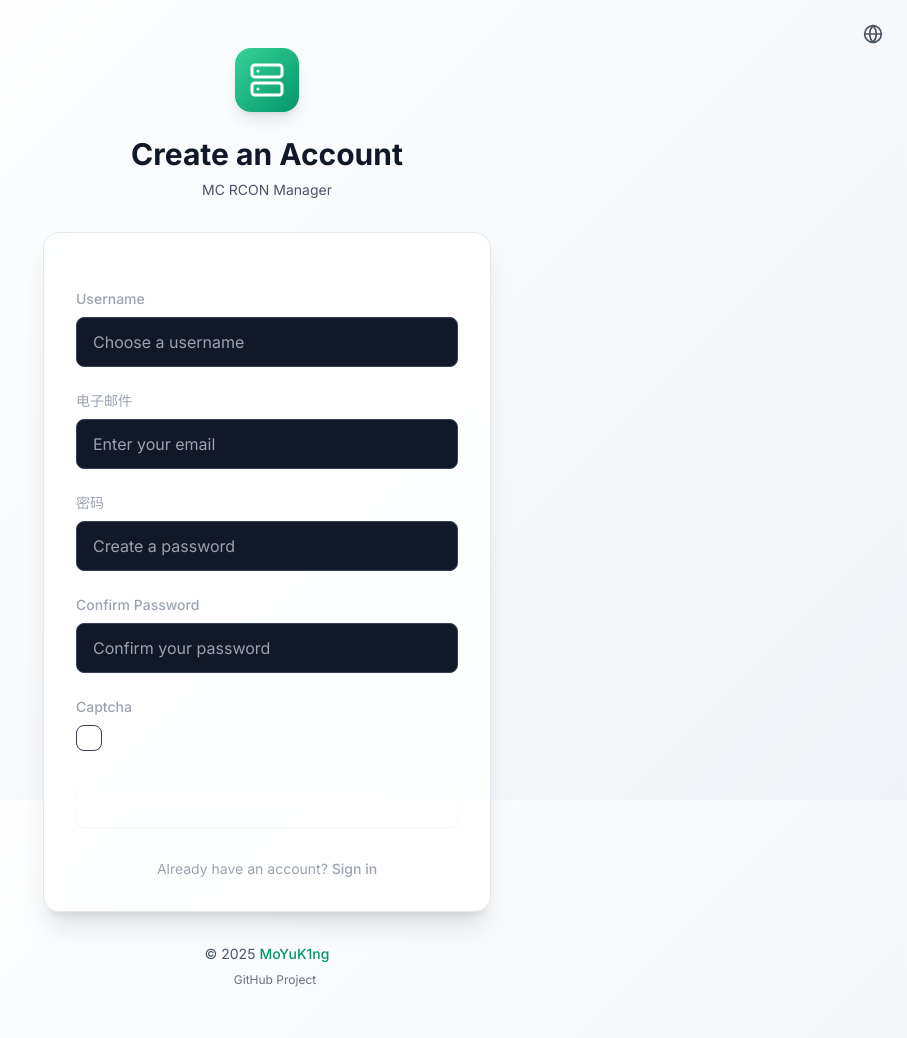
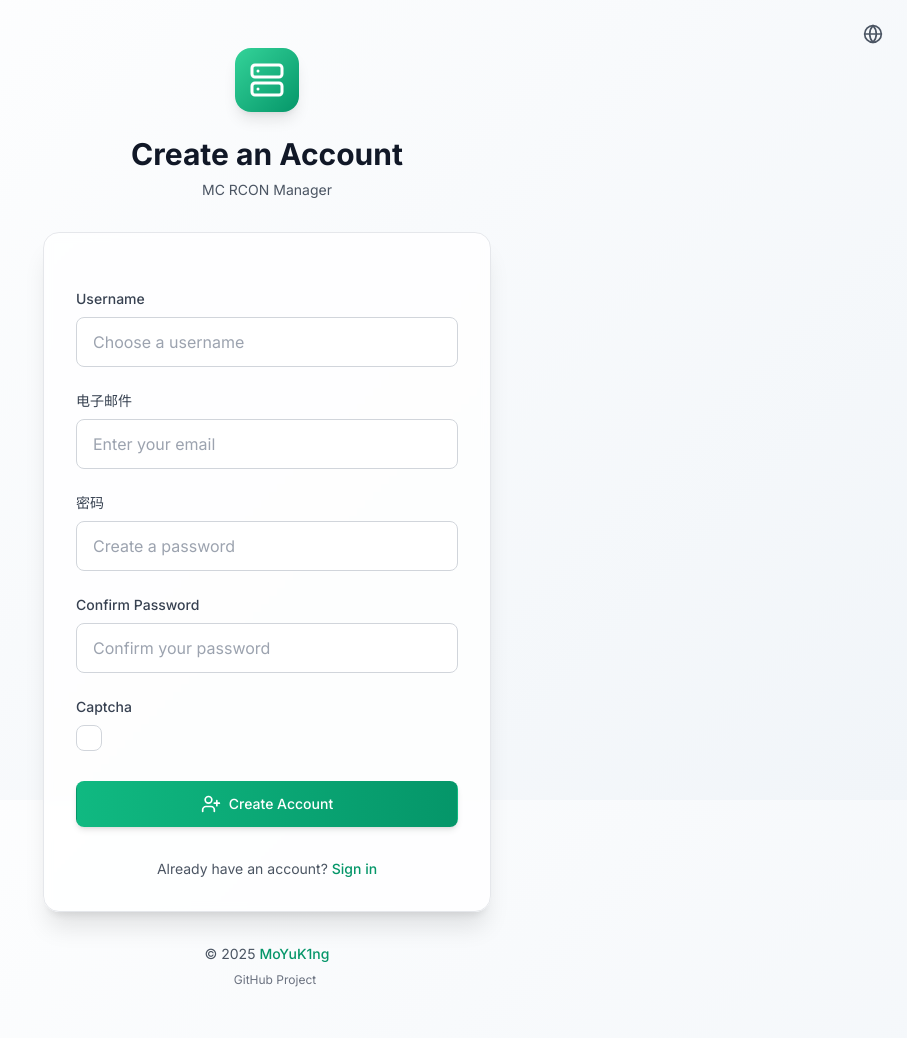
Before and after one commit to MoYuK1ng/MC_rcon_manage, a Django app: page /register/ in a window 1280 px wide. Shown: the whole page, without its empty margins (373-1280 px from the left). Run offline with Django 5.2, Linux system fonts and the light colour scheme; parts of the project's set-up code (start-up, migrations or seed data) failed here and were passed over; some libraries are stand-ins or nearby versions.

Commit message:
fix: convert all auth form inputs to light theme
- Change all input backgrounds from gray-900 to white
- Update borders from gray-700 to gray-300
- Add text-gray-900 for input text color
- Add placeholder-gray-400 for placeholder styling
- Update labels from gray-400 to gray-700
- Change focus rings from primary to emerald-500
- Update buttons to use emerald gradient
- Update all link colors to emerald theme
- Update icon colors to gray-400
- Apply changes to both English and Chinese versions
- Improve overall consistency with light theme design

```diff
--- a/servers/templates/registration/register.html
+++ b/servers/templates/registration/register.html
@@ -35,51 +35,51 @@
         {% endfor %}
 
         <div>
-            <label for="{{ form.username.id_for_label }}" class="block text-sm font-medium text-gray-400 mb-2">{% trans "Username" %}</label>
+            <label for="{{ form.username.id_for_label }}" class="block text-sm font-medium text-gray-700 mb-2">{% trans "Username" %}</label>
             <input type="text" name="{{ form.username.name }}" id="{{ form.username.id_for_label }}"
-                   class="block w-full px-4 py-3 bg-gray-900 border border-gray-700 rounded-lg focus:ring-2 focus:ring-primary focus:border-transparent transition-all"
+                   class="block w-full px-4 py-3 bg-white border border-gray-300 rounded-lg text-gray-900 placeholder-gray-400 focus:ring-2 focus:ring-emerald-500 focus:border-emerald-500 transition-all"
                    placeholder="{% trans 'Choose a username' %}" required>
             {% if form.username.help_text %}
-                <p class="mt-2 text-xs text-gray-500">{{ form.username.help_text|safe }}</p>
+                <p class="mt-2 text-xs text-gray-600">{{ form.username.help_text|safe }}</p>
             {% endif %}
         </div>
 
         <div>
-            <label for="{{ form.email.id_for_label }}" class="block text-sm font-medium text-gray-400 mb-2">{% trans "Email" %}</label>
+            <label for="{{ form.email.id_for_label }}" class="block text-sm font-medium text-gray-700 mb-2">{% trans "Email" %}</label>
             <input type="email" name="{{ form.email.name }}" id="{{ form.email.id_for_label }}"
-                   class="block w-full px-4 py-3 bg-gray-900 border border-gray-700 rounded-lg focus:ring-2 focus:ring-primary focus:border-transparent transition-all"
+                   class="block w-full px-4 py-3 bg-white border border-gray-300 rounded-lg text-gray-900 placeholder-gray-400 focus:ring-2 focus:ring-emerald-500 focus:border-emerald-500 transition-all"
                    placeholder="{% trans 'Enter your email' %}" required>
         </div>
 
         <div>
-            <label for="{{ form.password1.id_for_label }}" class="block text-sm font-medium text-gray-400 mb-2">{% trans "Password" %}</label>
+            <label for="{{ form.password1.id_for_label }}" class="block text-sm font-medium text-gray-700 mb-2">{% trans "Password" %}</label>
             <input type="password" name="{{ form.password1.name }}" id="{{ form.password1.id_for_label }}"
-                   class="block w-full px-4 py-3 bg-gray-900 border border-gray-700 rounded-lg focus:ring-2 focus:ring-primary focus:border-transparent transition-all"
+                   class="block w-full px-4 py-3 bg-white border border-gray-300 rounded-lg text-gray-900 placeholder-gray-400 focus:ring-2 focus:ring-emerald-500 focus:border-emerald-500 transition-all"
                    placeholder="{% trans 'Create a password' %}" required>
         </div>
 
         <div>
-            <label for="{{ form.password2.id_for_label }}" class="block text-sm font-medium text-gray-400 mb-2">{% trans "Confirm Password" %}</label>
+            <label for="{{ form.password2.id_for_label }}" class="block text-sm font-medium text-gray-700 mb-2">{% trans "Confirm Password" %}</label>
             <input type="password" name="{{ form.password2.name }}" id="{{ form.password2.id_for_label }}"
-                   class="block w-full px-4 py-3 bg-gray-900 border border-gray-700 rounded-lg focus:ring-2 focus:ring-primary focus:border-transparent transition-all"
+                   class="block w-full px-4 py-3 bg-white border border-gray-300 rounded-lg text-gray-900 placeholder-gray-400 focus:ring-2 focus:ring-emerald-500 focus:border-emerald-500 transition-all"
                    placeholder="{% trans 'Confirm your password' %}" required>
         </div>
 
         <div>
-            <label class="block text-sm font-medium text-gray-400 mb-2">{{ form.captcha.label }}</label>
+            <label class="block text-sm font-medium text-gray-700 mb-2">{{ form.captcha.label }}</label>
             <div class="space-y-3">
-                <div class="bg-white border border-gray-700 rounded-lg p-3 inline-block">
+                <div class="bg-white border border-gray-300 rounded-lg p-3 inline-block">
                     {{ form.captcha }}
                 </div>
                 {% if form.captcha.help_text %}
-                <p class="text-xs text-gray-500">{{ form.captcha.help_text }}</p>
+                <p class="text-xs text-gray-600">{{ form.captcha.help_text }}</p>
                 {% endif %}
             </div>
         </div>
 
         <button
             type="submit"
-            class="w-full flex justify-center items-center py-3 px-4 border border-transparent rounded-lg shadow-sm text-sm font-medium text-white bg-primary hover:bg-primary-600 focus:outline-none focus:ring-2 focus:ring-offset-2 focus:ring-offset-gray-950 focus:ring-primary transition-colors duration-200"
+            class="w-full flex justify-center items-center py-3 px-4 border border-transparent rounded-lg shadow-md text-sm font-medium text-white bg-gradient-to-r from-emerald-500 to-emerald-600 hover:from-emerald-600 hover:to-emerald-700 focus:outline-none focus:ring-2 focus:ring-offset-2 focus:ring-emerald-500 transition-all duration-200 hover:shadow-lg"
         >
             <i data-lucide="user-plus" class="w-5 h-5 mr-2"></i>
             {% trans "Create Account" %}
@@ -87,9 +87,9 @@
     </form>
 
     <div class="text-center mt-8">
-        <p class="text-sm text-gray-400">
+        <p class="text-sm text-gray-600">
             {% trans "Already have an account?" %}
-            <a href="{% url 'login' %}" class="text-primary-400 hover:text-primary-300 font-medium transition-colors duration-200">
+            <a href="{% url 'login' %}" class="text-emerald-600 hover:text-emerald-700 font-medium transition-colors duration-200">
                 {% trans "Sign in" %}
             </a>
         </p>
```
Also changed, not shown: servers/templates/registration/login.html (+9 -9 lines), servers/templates/registration/login_zh.html (+9 -9 lines), servers/templates/registration/register_zh.html (+15 -15 lines).
